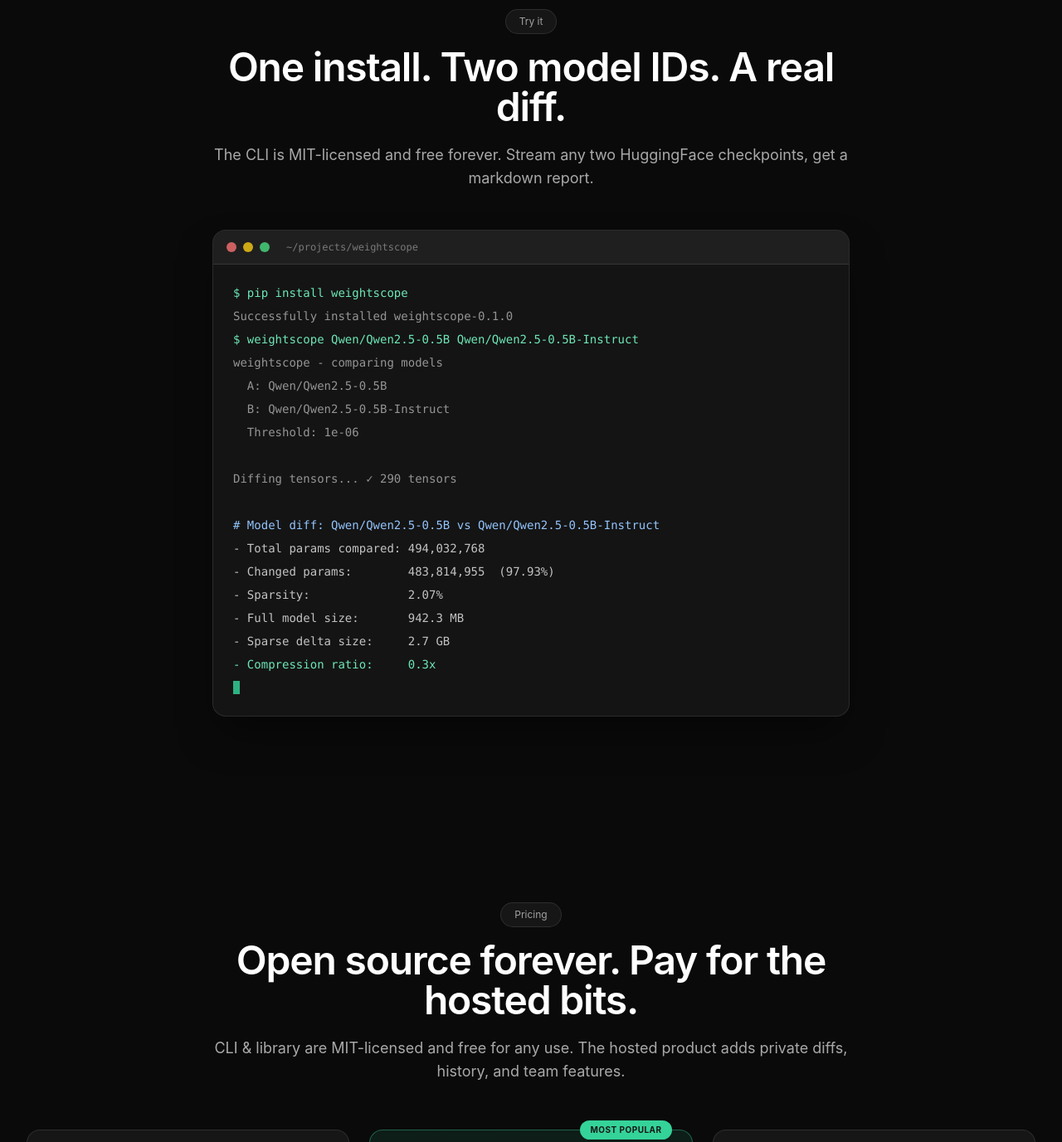
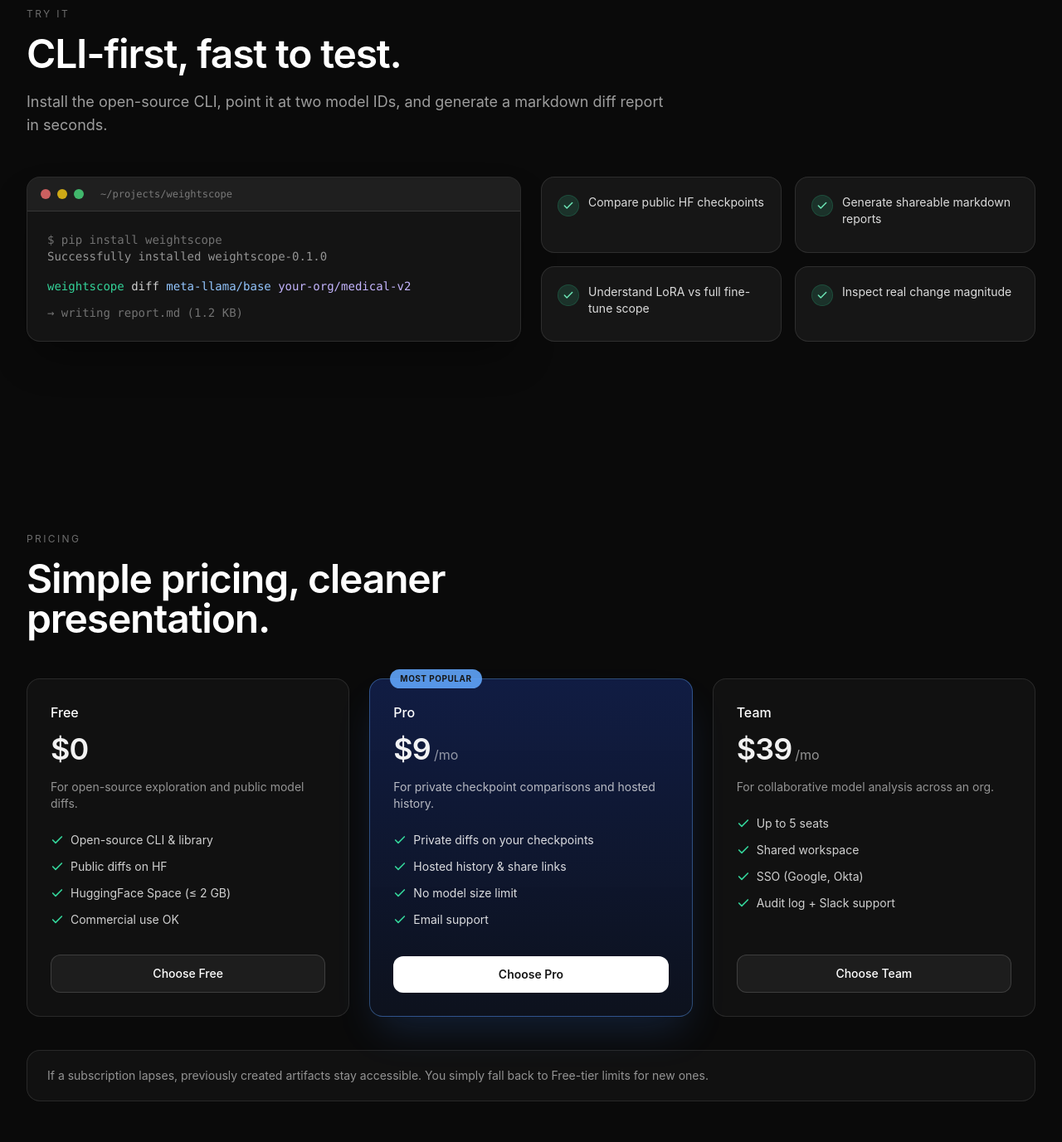
Before and after one commit to weightscope/weightscope.dev, a plain HTML site: page index.html in a window 1280 px wide. Shown: the part 1610-2987 px from the top of the page at 83% size. Drawn offline with nearby package versions, Linux system fonts and the light colour scheme.

Commit message:
Align design with ChatGPT mockup: simpler Why heading, 2-col Try-it layout, blue Pro card

```diff
--- a/index.html
+++ b/index.html
@@ -221,13 +221,13 @@
 
   <!-- WHY -->
   <section id="why" class="mx-auto max-w-7xl px-6 py-20 lg:px-8 lg:py-28">
-    <div class="reveal mx-auto max-w-3xl text-center">
-      <div class="mb-4 inline-flex items-center gap-2 rounded-full border border-white/10 bg-white/5 px-4 py-1.5 text-xs text-white/60">
+    <div class="reveal max-w-3xl">
+      <div class="mb-4 inline-flex items-center gap-2 text-xs uppercase tracking-[0.2em] text-white/40">
         Why it exists
       </div>
-      <h2 class="text-4xl font-semibold tracking-tight md:text-5xl">The state of model releases is broken.</h2>
-      <p class="mt-5 text-lg text-white/65">
-        Every fine-tune ships as a multi-gigabyte blob and a vague changelog. There is no way to verify what actually changed without downloading both and reading the bytes yourself.
+      <h2 class="text-4xl font-semibold tracking-tight md:text-5xl">The missing git diff for model weights.</h2>
+      <p class="mt-5 text-lg text-white/60">
+        Today, model updates ship as giant blobs with fuzzy changelogs. Weightscope makes fine-tunes inspectable, comparable, and measurable.
       </p>
     </div>
 
@@ -276,106 +276,146 @@
 
   <!-- TRY IT -->
   <section id="demo" class="mx-auto max-w-7xl px-6 py-20 lg:px-8 lg:py-28">
-    <div class="reveal mx-auto max-w-3xl text-center">
-      <div class="mb-4 inline-flex items-center gap-2 rounded-full border border-white/10 bg-white/5 px-4 py-1.5 text-xs text-white/60">
+    <div class="reveal max-w-3xl">
+      <div class="mb-4 inline-flex items-center gap-2 text-xs uppercase tracking-[0.2em] text-white/40">
         Try it
       </div>
-      <h2 class="text-4xl font-semibold tracking-tight md:text-5xl">One install. Two model IDs. A real diff.</h2>
-      <p class="mt-5 text-lg text-white/65">
-        The CLI is MIT-licensed and free forever. Stream any two HuggingFace checkpoints, get a markdown report.
+      <h2 class="text-4xl font-semibold tracking-tight md:text-5xl">CLI-first, fast to test.</h2>
+      <p class="mt-5 text-lg text-white/60">
+        Install the open-source CLI, point it at two model IDs, and generate a markdown diff report in seconds.
       </p>
     </div>
 
-    <div class="reveal mx-auto mt-12 max-w-3xl overflow-hidden rounded-2xl border border-white/10 bg-neutral-900/80 shadow-2xl shadow-black/50">
-      <div class="flex items-center gap-2 border-b border-white/10 bg-white/5 px-4 py-3">
-        <span class="h-3 w-3 rounded-full bg-red-400/80"></span>
-        <span class="h-3 w-3 rounded-full bg-yellow-400/80"></span>
-        <span class="h-3 w-3 rounded-full bg-green-400/80"></span>
-        <span class="ml-3 font-mono text-xs text-white/40">~/projects/weightscope</span>
+    <div class="reveal mt-12 grid gap-6 lg:grid-cols-2">
+      <!-- LEFT: code window -->
+      <div class="overflow-hidden rounded-2xl border border-white/10 bg-neutral-900/80 shadow-2xl shadow-black/40">
+        <div class="flex items-center gap-2 border-b border-white/10 bg-white/5 px-4 py-3">
+          <span class="h-3 w-3 rounded-full bg-red-400/80"></span>
+          <span class="h-3 w-3 rounded-full bg-yellow-400/80"></span>
+          <span class="h-3 w-3 rounded-full bg-green-400/80"></span>
+          <span class="ml-3 font-mono text-xs text-white/40">~/projects/weightscope</span>
+        </div>
+        <div class="px-6 py-6 font-mono text-sm">
+          <div class="text-white/40">$ pip install weightscope</div>
+          <div class="text-white/55">Successfully installed weightscope-0.1.0</div>
+          <div class="mt-4 text-emerald-300">
+            <span class="text-emerald-400">weightscope</span>
+            <span class="text-white/80"> diff </span>
+            <span class="text-blue-300">meta-llama/base</span>
+            <span class="text-white/80"> </span>
+            <span class="text-violet-300">your-org/medical-v2</span>
+          </div>
+          <div class="mt-3 text-white/40">→ writing report.md (1.2 KB)</div>
+        </div>
       </div>
-      <pre id="terminal" class="px-6 py-5 font-mono text-sm leading-7 text-white/80 whitespace-pre-wrap min-h-[340px]"></pre>
+
+      <!-- RIGHT: 2x2 feature grid -->
+      <div class="grid gap-4 sm:grid-cols-2">
+        <div class="flex items-start gap-3 rounded-2xl border border-white/10 bg-white/5 p-5">
+          <div class="mt-0.5 flex h-6 w-6 shrink-0 items-center justify-center rounded-full bg-emerald-400/15 ring-1 ring-emerald-400/30">
+            <svg viewBox="0 0 24 24" fill="none" stroke="currentColor" stroke-width="2.5" stroke-linecap="round" stroke-linejoin="round" class="h-3.5 w-3.5 text-emerald-300"><path d="M20 6 9 17l-5-5"/></svg>
+          </div>
+          <div class="text-sm text-white/85">Compare public HF checkpoints</div>
+        </div>
+        <div class="flex items-start gap-3 rounded-2xl border border-white/10 bg-white/5 p-5">
+          <div class="mt-0.5 flex h-6 w-6 shrink-0 items-center justify-center rounded-full bg-emerald-400/15 ring-1 ring-emerald-400/30">
+            <svg viewBox="0 0 24 24" fill="none" stroke="currentColor" stroke-width="2.5" stroke-linecap="round" stroke-linejoin="round" class="h-3.5 w-3.5 text-emerald-300"><path d="M20 6 9 17l-5-5"/></svg>
+          </div>
+          <div class="text-sm text-white/85">Generate shareable markdown reports</div>
+        </div>
+        <div class="flex items-start gap-3 rounded-2xl border border-white/10 bg-white/5 p-5">
+          <div class="mt-0.5 flex h-6 w-6 shrink-0 items-center justify-center rounded-full bg-emerald-400/15 ring-1 ring-emerald-400/30">
+            <svg viewBox="0 0 24 24" fill="none" stroke="currentColor" stroke-width="2.5" stroke-linecap="round" stroke-linejoin="round" class="h-3.5 w-3.5 text-emerald-300"><path d="M20 6 9 17l-5-5"/></svg>
+          </div>
+          <div class="text-sm text-white/85">Understand LoRA vs full fine-tune scope</div>
+        </div>
+        <div class="flex items-start gap-3 rounded-2xl border border-white/10 bg-white/5 p-5">
+          <div class="mt-0.5 flex h-6 w-6 shrink-0 items-center justify-center rounded-full bg-emerald-400/15 ring-1 ring-emerald-400/30">
+            <svg viewBox="0 0 24 24" fill="none" stroke="currentColor" stroke-width="2.5" stroke-linecap="round" stroke-linejoin="round" class="h-3.5 w-3.5 text-emerald-300"><path d="M20 6 9 17l-5-5"/></svg>
+          </div>
+          <div class="text-sm text-white/85">Inspect real change magnitude</div>
+        </div>
+      </div>
     </div>
   </section>
 
   <!-- PRICING -->
   <section id="pricing" class="mx-auto max-w-7xl px-6 py-20 lg:px-8 lg:py-28">
-    <div class="reveal mx-auto max-w-3xl text-center">
-      <div class="mb-4 inline-flex items-center gap-2 rounded-full border border-white/10 bg-white/5 px-4 py-1.5 text-xs text-white/60">
+    <div class="reveal max-w-3xl">
+      <div class="mb-4 inline-flex items-center gap-2 text-xs uppercase tracking-[0.2em] text-white/40">
         Pricing
       </div>
-      <h2 class="text-4xl font-semibold tracking-tight md:text-5xl">Open source forever. Pay for the hosted bits.</h2>
-      <p class="mt-5 text-lg text-white/65">
-        CLI &amp; library are MIT-licensed and free for any use. The hosted product adds private diffs, history, and team features.
-      </p>
+      <h2 class="text-4xl font-semibold tracking-tight md:text-5xl">Simple pricing, cleaner presentation.</h2>
     </div>
 
-    <div class="mt-14 grid gap-6 md:grid-cols-3">
+    <div class="mt-12 grid gap-6 md:grid-cols-3">
       <!-- Free -->
-      <div class="reveal flex flex-col rounded-2xl border border-white/10 bg-white/5 p-7 transition hover:border-white/20">
-        <div class="text-sm font-medium text-white/60">Free</div>
-        <div class="mt-2 flex items-baseline gap-1">
-          <span class="text-4xl font-semibold tracking-tight">$0</span>
+      <div class="reveal flex flex-col rounded-2xl border border-white/10 bg-white/[0.03] p-7 transition hover:border-white/20">
+        <div class="text-base font-medium text-white">Free</div>
+        <div class="mt-3 flex items-baseline gap-1">
+          <span class="text-4xl font-semibold tracking-tight text-white/95">$0</span>
         </div>
-        <p class="mt-3 text-sm text-white/55">For open-source exploration and public model diffs.</p>
-        <ul class="mt-6 flex-1 space-y-3 text-sm">
-          <li class="flex items-start gap-2"><svg viewBox="0 0 24 24" fill="none" stroke="currentColor" stroke-width="2" stroke-linecap="round" stroke-linejoin="round" class="mt-0.5 h-4 w-4 shrink-0 text-emerald-400"><path d="M20 6 9 17l-5-5"/></svg>Open-source CLI &amp; library</li>
-          <li class="flex items-start gap-2"><svg viewBox="0 0 24 24" fill="none" stroke="currentColor" stroke-width="2" stroke-linecap="round" stroke-linejoin="round" class="mt-0.5 h-4 w-4 shrink-0 text-emerald-400"><path d="M20 6 9 17l-5-5"/></svg>Public diffs on HuggingFace</li>
-          <li class="flex items-start gap-2"><svg viewBox="0 0 24 24" fill="none" stroke="currentColor" stroke-width="2" stroke-linecap="round" stroke-linejoin="round" class="mt-0.5 h-4 w-4 shrink-0 text-emerald-400"><path d="M20 6 9 17l-5-5"/></svg>HuggingFace Space (≤ 2 GB)</li>
-          <li class="flex items-start gap-2"><svg viewBox="0 0 24 24" fill="none" stroke="currentColor" stroke-width="2" stroke-linecap="round" stroke-linejoin="round" class="mt-0.5 h-4 w-4 shrink-0 text-emerald-400"><path d="M20 6 9 17l-5-5"/></svg>Commercial use OK</li>
+        <p class="mt-4 text-sm text-white/55">For open-source exploration and public model diffs.</p>
+        <ul class="mt-6 flex-1 space-y-3 text-sm text-white/80">
+          <li class="flex items-start gap-2"><svg viewBox="0 0 24 24" fill="none" stroke="currentColor" stroke-width="2.5" stroke-linecap="round" stroke-linejoin="round" class="mt-0.5 h-4 w-4 shrink-0 text-emerald-400"><path d="M20 6 9 17l-5-5"/></svg>Open-source CLI &amp; library</li>
+          <li class="flex items-start gap-2"><svg viewBox="0 0 24 24" fill="none" stroke="currentColor" stroke-width="2.5" stroke-linecap="round" stroke-linejoin="round" class="mt-0.5 h-4 w-4 shrink-0 text-emerald-400"><path d="M20 6 9 17l-5-5"/></svg>Public diffs on HF</li>
+          <li class="flex items-start gap-2"><svg viewBox="0 0 24 24" fill="none" stroke="currentColor" stroke-width="2.5" stroke-linecap="round" stroke-linejoin="round" class="mt-0.5 h-4 w-4 shrink-0 text-emerald-400"><path d="M20 6 9 17l-5-5"/></svg>HuggingFace Space (≤ 2 GB)</li>
+          <li class="flex items-start gap-2"><svg viewBox="0 0 24 24" fill="none" stroke="currentColor" stroke-width="2.5" stroke-linecap="round" stroke-linejoin="round" class="mt-0.5 h-4 w-4 shrink-0 text-emerald-400"><path d="M20 6 9 17l-5-5"/></svg>Commercial use OK</li>
         </ul>
         <a href="https://github.com/weightscope/weightscope"
-           class="mt-8 inline-flex items-center justify-center rounded-xl border border-white/15 bg-white/5 px-4 py-2.5 text-sm font-medium text-white transition hover:bg-white/10">
-          Install the CLI
+           class="mt-8 inline-flex items-center justify-center rounded-xl border border-white/15 bg-white/5 px-4 py-3 text-sm font-medium text-white transition hover:bg-white/10">
+          Choose Free
         </a>
       </div>
 
       <!-- Pro (featured) -->
-      <div class="reveal relative flex flex-col rounded-2xl border border-emerald-400/40 bg-gradient-to-b from-emerald-400/10 to-white/5 p-7 shadow-xl shadow-emerald-500/10">
-        <div class="absolute -top-3 right-6 rounded-full bg-emerald-400 px-3 py-1 text-[10px] font-bold uppercase tracking-wider text-neutral-900">
+      <div class="reveal relative flex flex-col rounded-2xl border border-blue-400/40 p-7 shadow-2xl shadow-blue-500/20"
+           style="background: linear-gradient(180deg, rgba(30, 64, 175, 0.35) 0%, rgba(15, 23, 42, 0.6) 100%);">
+        <div class="absolute -top-3 left-6 rounded-full bg-blue-400/90 px-3 py-1 text-[10px] font-bold uppercase tracking-wider text-neutral-900">
           Most popular
         </div>
-        <div class="text-sm font-medium text-emerald-300">Pro</div>
-        <div class="mt-2 flex items-baseline gap-1">
-          <span class="text-4xl font-semibold tracking-tight">$9</span>
-          <span class="text-white/50">/mo</span>
+        <div class="text-base font-medium text-white">Pro</div>
+        <div class="mt-3 flex items-baseline gap-1">
+          <span class="text-4xl font-semibold tracking-tight text-white/95">$9</span>
+          <span class="text-white/55">/mo</span>
         </div>
-        <p class="mt-3 text-sm text-white/65">For private checkpoint comparisons and hosted history.</p>
-        <ul class="mt-6 flex-1 space-y-3 text-sm">
-          <li class="flex items-start gap-2"><svg viewBox="0 0 24 24" fill="none" stroke="currentColor" stroke-width="2" stroke-linecap="round" stroke-linejoin="round" class="mt-0.5 h-4 w-4 shrink-0 text-emerald-400"><path d="M20 6 9 17l-5-5"/></svg>Private diffs on your checkpoints</li>
-          <li class="flex items-start gap-2"><svg viewBox="0 0 24 24" fill="none" stroke="currentColor" stroke-width="2" stroke-linecap="round" stroke-linejoin="round" class="mt-0.5 h-4 w-4 shrink-0 text-emerald-400"><path d="M20 6 9 17l-5-5"/></svg>Hosted history &amp; share links</li>
-          <li class="flex items-start gap-2"><svg viewBox="0 0 24 24" fill="none" stroke="currentColor" stroke-width="2" stroke-linecap="round" stroke-linejoin="round" class="mt-0.5 h-4 w-4 shrink-0 text-emerald-400"><path d="M20 6 9 17l-5-5"/></svg>No model size limit</li>
-          <li class="flex items-start gap-2"><svg viewBox="0 0 24 24" fill="none" stroke="currentColor" stroke-width="2" stroke-linecap="round" stroke-linejoin="round" class="mt-0.5 h-4 w-4 shrink-0 text-emerald-400"><path d="M20 6 9 17l-5-5"/></svg>Email support</li>
+        <p class="mt-4 text-sm text-white/70">For private checkpoint comparisons and hosted history.</p>
+        <ul class="mt-6 flex-1 space-y-3 text-sm text-white/85">
+          <li class="flex items-start gap-2"><svg viewBox="0 0 24 24" fill="none" stroke="currentColor" stroke-width="2.5" stroke-linecap="round" stroke-linejoin="round" class="mt-0.5 h-4 w-4 shrink-0 text-emerald-400"><path d="M20 6 9 17l-5-5"/></svg>Private diffs on your checkpoints</li>
+          <li class="flex items-start gap-2"><svg viewBox="0 0 24 24" fill="none" stroke="currentColor" stroke-width="2.5" stroke-linecap="round" stroke-linejoin="round" class="mt-0.5 h-4 w-4 shrink-0 text-emerald-400"><path d="M20 6 9 17l-5-5"/></svg>Hosted history &amp; share links</li>
+          <li class="flex items-start gap-2"><svg viewBox="0 0 24 24" fill="none" stroke="currentColor" stroke-width="2.5" stroke-linecap="round" stroke-linejoin="round" class="mt-0.5 h-4 w-4 shrink-0 text-emerald-400"><path d="M20 6 9 17l-5-5"/></svg>No model size limit</li>
+          <li class="flex items-start gap-2"><svg viewBox="0 0 24 24" fill="none" stroke="currentColor" stroke-width="2.5" stroke-linecap="round" stroke-linejoin="round" class="mt-0.5 h-4 w-4 shrink-0 text-emerald-400"><path d="M20 6 9 17l-5-5"/></svg>Email support</li>
         </ul>
         <a href="mailto:hello@weightscope.dev?subject=Weightscope%20Pro%20early%20access"
-           class="mt-8 inline-flex items-center justify-center rounded-xl bg-emerald-400 px-4 py-2.5 text-sm font-semibold text-neutral-900 transition hover:bg-emerald-300">
-          Get early access
+           class="mt-8 inline-flex items-center justify-center rounded-xl bg-white px-4 py-3 text-sm font-semibold text-neutral-900 transition hover:bg-white/90">
+          Choose Pro
         </a>
       </div>
 
       <!-- Team -->
-      <div class="reveal flex flex-col rounded-2xl border border-white/10 bg-white/5 p-7 transition hover:border-white/20">
-        <div class="text-sm font-medium text-white/60">Team</div>
-        <div class="mt-2 flex items-baseline gap-1">
-          <span class="text-4xl font-semibold tracking-tight">$39</span>
-          <span class="text-white/50">/mo</span>
+      <div class="reveal flex flex-col rounded-2xl border border-white/10 bg-white/[0.03] p-7 transition hover:border-white/20">
+        <div class="text-base font-medium text-white">Team</div>
+        <div class="mt-3 flex items-baseline gap-1">
+          <span class="text-4xl font-semibold tracking-tight text-white/95">$39</span>
+          <span class="text-white/55">/mo</span>
         </div>
-        <p class="mt-3 text-sm text-white/55">For collaborative model analysis across an org.</p>
-        <ul class="mt-6 flex-1 space-y-3 text-sm">
-          <li class="flex items-start gap-2"><svg viewBox="0 0 24 24" fill="none" stroke="currentColor" stroke-width="2" stroke-linecap="round" stroke-linejoin="round" class="mt-0.5 h-4 w-4 shrink-0 text-emerald-400"><path d="M20 6 9 17l-5-5"/></svg>Up to 5 seats</li>
-          <li class="flex items-start gap-2"><svg viewBox="0 0 24 24" fill="none" stroke="currentColor" stroke-width="2" stroke-linecap="round" stroke-linejoin="round" class="mt-0.5 h-4 w-4 shrink-0 text-emerald-400"><path d="M20 6 9 17l-5-5"/></svg>Shared workspace</li>
-          <li class="flex items-start gap-2"><svg viewBox="0 0 24 24" fill="none" stroke="currentColor" stroke-width="2" stroke-linecap="round" stroke-linejoin="round" class="mt-0.5 h-4 w-4 shrink-0 text-emerald-400"><path d="M20 6 9 17l-5-5"/></svg>SSO (Google, Okta)</li>
-          <li class="flex items-start gap-2"><svg viewBox="0 0 24 24" fill="none" stroke="currentColor" stroke-width="2" stroke-linecap="round" stroke-linejoin="round" class="mt-0.5 h-4 w-4 shrink-0 text-emerald-400"><path d="M20 6 9 17l-5-5"/></svg>Audit log + Slack support</li>
+        <p class="mt-4 text-sm text-white/55">For collaborative model analysis across an org.</p>
+        <ul class="mt-6 flex-1 space-y-3 text-sm text-white/80">
+          <li class="flex items-start gap-2"><svg viewBox="0 0 24 24" fill="none" stroke="currentColor" stroke-width="2.5" stroke-linecap="round" stroke-linejoin="round" class="mt-0.5 h-4 w-4 shrink-0 text-emerald-400"><path d="M20 6 9 17l-5-5"/></svg>Up to 5 seats</li>
+          <li class="flex items-start gap-2"><svg viewBox="0 0 24 24" fill="none" stroke="currentColor" stroke-width="2.5" stroke-linecap="round" stroke-linejoin="round" class="mt-0.5 h-4 w-4 shrink-0 text-emerald-400"><path d="M20 6 9 17l-5-5"/></svg>Shared workspace</li>
+          <li class="flex items-start gap-2"><svg viewBox="0 0 24 24" fill="none" stroke="currentColor" stroke-width="2.5" stroke-linecap="round" stroke-linejoin="round" class="mt-0.5 h-4 w-4 shrink-0 text-emerald-400"><path d="M20 6 9 17l-5-5"/></svg>SSO (Google, Okta)</li>
+          <li class="flex items-start gap-2"><svg viewBox="0 0 24 24" fill="none" stroke="currentColor" stroke-width="2.5" stroke-linecap="round" stroke-linejoin="round" class="mt-0.5 h-4 w-4 shrink-0 text-emerald-400"><path d="M20 6 9 17l-5-5"/></svg>Audit log + Slack support</li>
         </ul>
         <a href="mailto:hello@weightscope.dev?subject=Weightscope%20Team%20plan"
-           class="mt-8 inline-flex items-center justify-center rounded-xl border border-white/15 bg-white/5 px-4 py-2.5 text-sm font-medium text-white transition hover:bg-white/10">
-          Talk to us
+           class="mt-8 inline-flex items-center justify-center rounded-xl border border-white/15 bg-white/5 px-4 py-3 text-sm font-medium text-white transition hover:bg-white/10">
+          Choose Team
         </a>
       </div>
     </div>
 
-    <p class="reveal mx-auto mt-10 max-w-2xl text-center text-sm text-white/45">
-      If your subscription lapses, we never delete your data and never lock the CLI. You drop back to Free-tier limits for new artifacts; everything you already created stays accessible.
-    </p>
+    <div class="reveal mt-10 rounded-2xl border border-white/10 bg-white/[0.03] px-6 py-5 text-sm text-white/55">
+      If a subscription lapses, previously created artifacts stay accessible. You simply fall back to Free-tier limits for new ones.
+    </div>
   </section>
 
   <!-- FOOTER CTA -->
```
